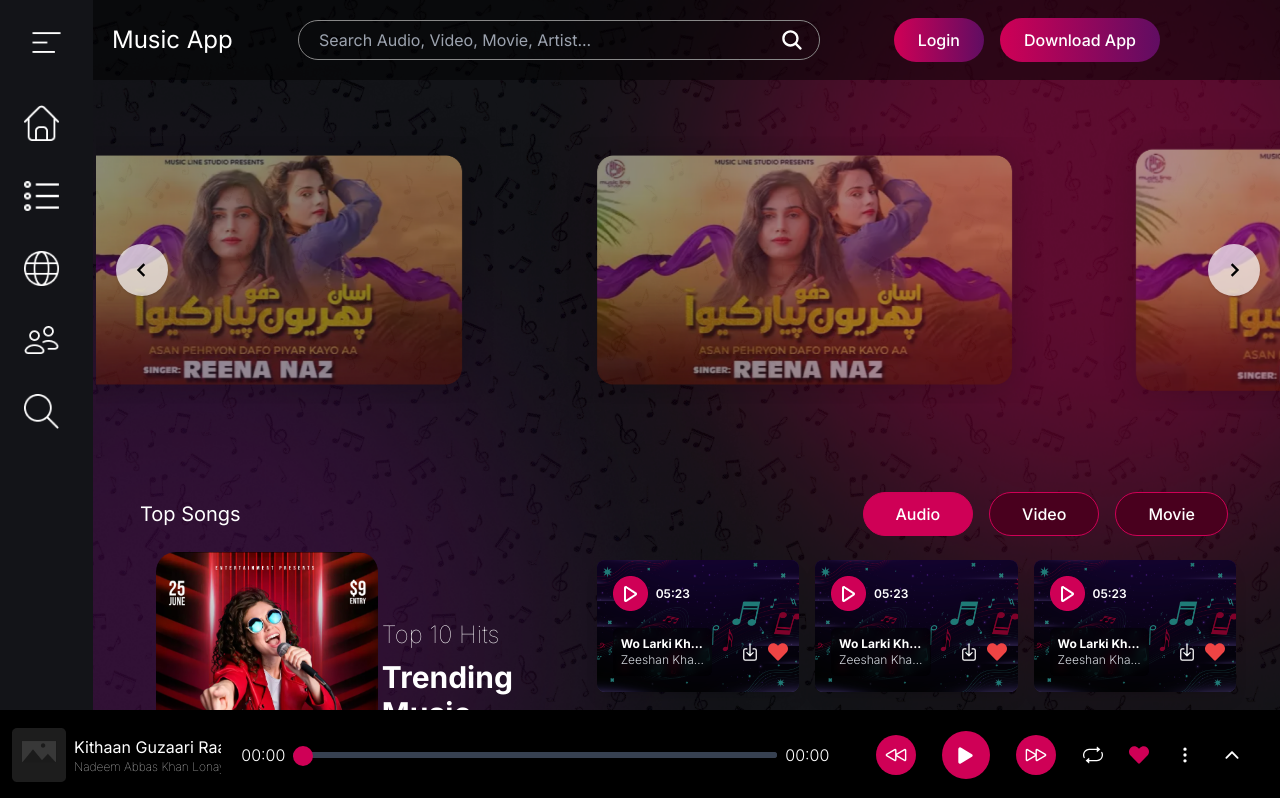
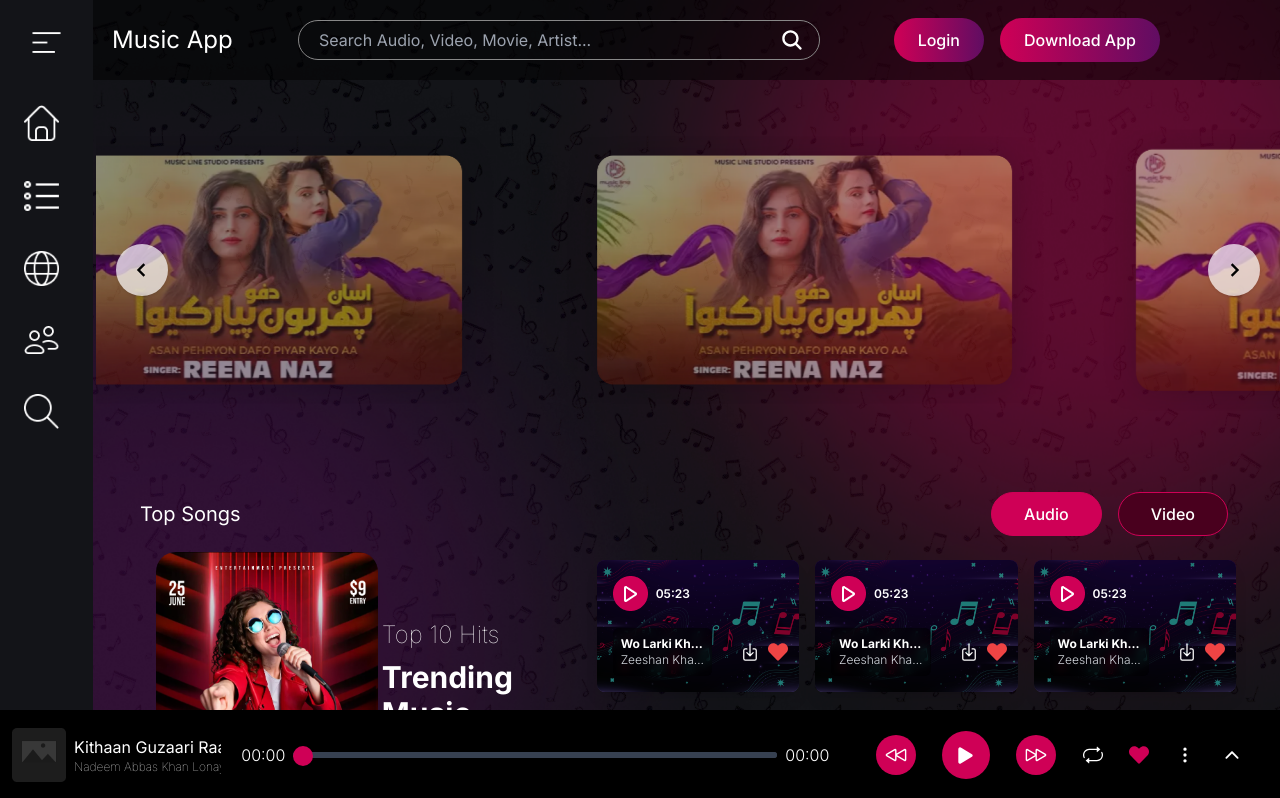
Before and after one commit to Zohaib877/music_web_app, a Next.js app: page / in a window 1280 px wide. Shown: the top 798 px of the page. Built offline with nearby package versions, Linux system fonts and the light colour scheme; what tailwindcss-filters would draw is missing.

Commit message:
remove moive tab

```diff
--- a/src/components/Authentication/LoginForm.tsx
+++ b/src/components/Authentication/LoginForm.tsx
@@ -23,7 +23,6 @@ const LoginForm: React.FC = () => {
       setShowOtpField(true);
     } else if (showOtpField && otp) {
       dispatch(loginUser({ phoneNumber, otp }));
-      alert("OTP verified and user logged in!");
       router.push("/");
     }
   };
--- a/src/components/SongTab/TopSong.tsx
+++ b/src/components/SongTab/TopSong.tsx
@@ -45,12 +45,12 @@ const TopSong = () => {
           >
             Video
           </button>
-          <button
+          {/* <button
             type="button"
             className="w-fit h-9 lg:h-11 xl:h-11 px-4 lg:px-8 xl:px-8 mx-2 rounded-3xl bg-buttonDisable border border-btnGradientFrom text-white font-medium hover:font-bold"
           >
             Movie
-          </button>
+          </button> */}
         </div>
       </div>
       <div className="flex flex-col-reverse lg:flex-row py-4">
```
